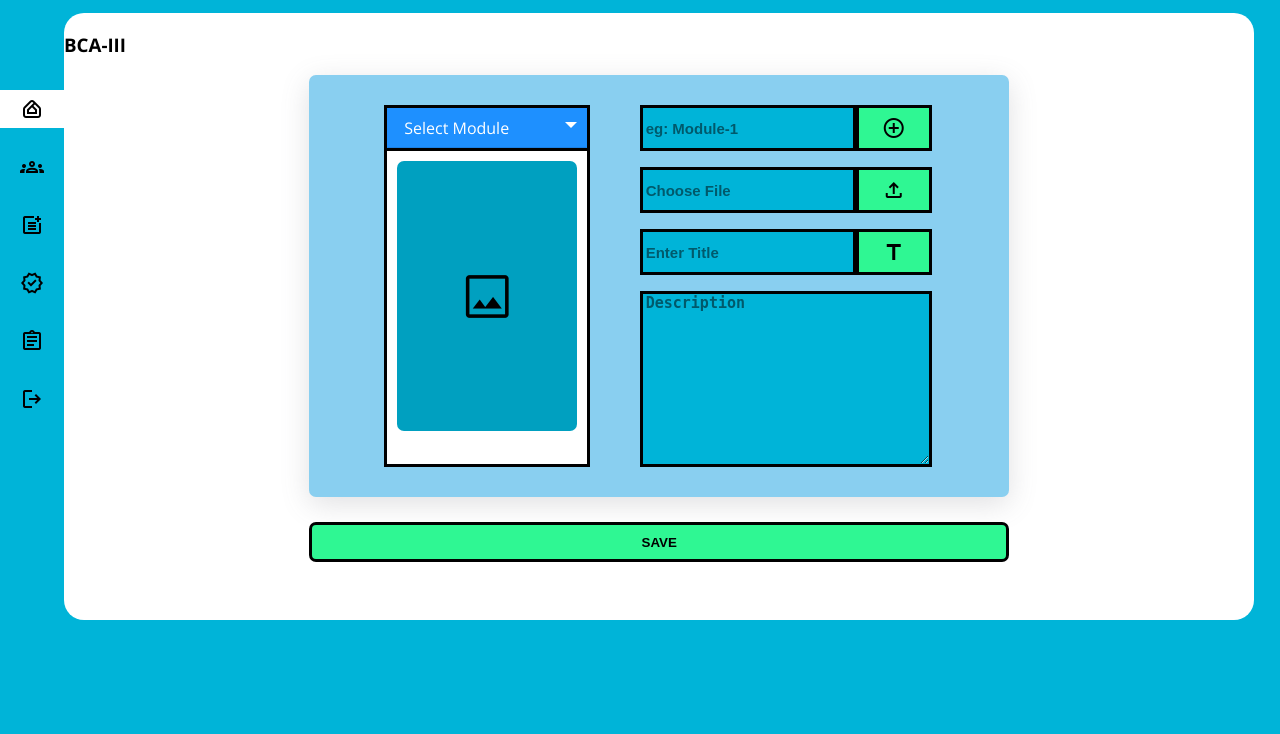
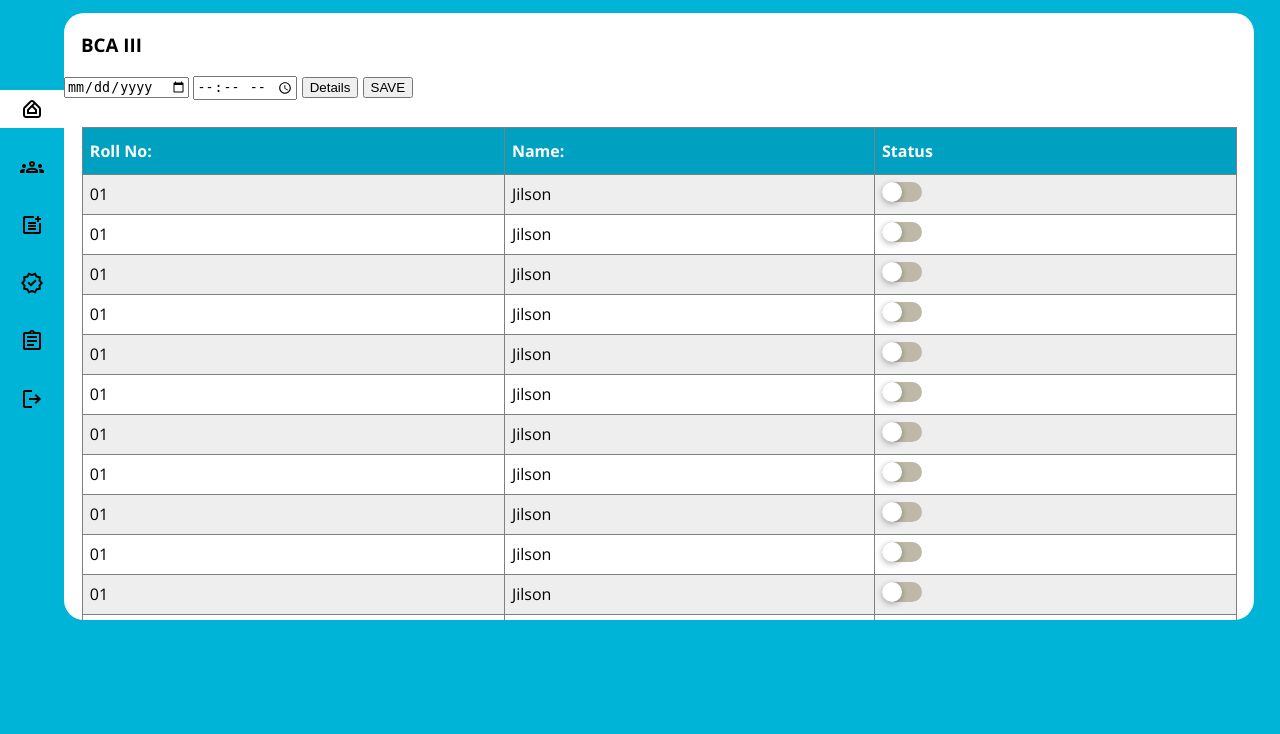
Before and after one commit to MatthewsM2/Online-Classroom-Management-System, a PHP site: page /Teacher_View/body.html in a window 1280 px wide. Shown: the top 734 px of the page. Run offline with PHP 8.4, Linux system fonts and the light colour scheme.

Commit message:
Added Attand Section

```diff
--- a/Student_View/student.html
+++ b/Student_View/student.html
@@ -8,7 +8,8 @@
     <title>Student</title>
     <link href="https://fonts.googleapis.com/css2?family=Open+Sans:wght@300&display=swap" rel="stylesheet">
     <link href="https://fonts.googleapis.com/css2?family=Open+Sans:wght@700&display=swap" rel="stylesheet">
-    <link rel="stylesheet" href="https://fonts.googleapis.com/css2?family=Material+Symbols+Outlined:opsz,wght,FILL,GRAD@48,400,0,0" />
+    <link rel="stylesheet"
+        href="https://fonts.googleapis.com/css2?family=Material+Symbols+Outlined:opsz,wght,FILL,GRAD@48,400,0,0" />
     <link rel="stylesheet" href="studentCss.css">
     <script src="/MiniProject/script.js"></script>
 </head>
@@ -90,7 +91,7 @@
 
             <div class="addButton" onclick="PopUpAddClass()">
                 <span class="material-symbols-outlined addIcon">
-                group_add
+                    group_add
                 </span>
 
             </div>
--- /dev/null
+++ b/Teacher_View/MainDiv4.css
@@ -0,0 +1,3 @@
+.MainDiv4{
+    display: block;
+}
--- a/Teacher_View/body.html
+++ b/Teacher_View/body.html
@@ -13,6 +13,8 @@
     <link rel="stylesheet" href="styling.css">
     <link rel="stylesheet" href="studentIcon.css">
     <link rel="stylesheet" href="selectboxCss.css">
+    <link rel="stylesheet" href="MainDiv4.css">
+    <link rel="stylesheet" href="toggleBtn.css">
 
 </head>
 
@@ -190,7 +192,7 @@
             </table>
         </div>
         <div class="MainDiv MainDiv3">
-            <h3>BCA-III</h3>
+            <h3 id="class-title">BCA-III</h3>
 
 
 
@@ -230,7 +232,8 @@
 
                         <label for="selectFile">
                             <div class="SF-container">
-                                <input type="text" class="input-upload-class" id="choose-file-click" placeholder="Choose File">
+                                <input type="text" class="input-upload-class" id="choose-file-click"
+                                    placeholder="Choose File">
                                 <div class="span-icon-container">
                                     <span class="material-symbols-outlined upload-icon">
                                         file_upload
@@ -257,10 +260,179 @@
             </div>
 
         </div>
+        <div class="MainDiv MainDiv4">
+            <h3 id="class-title">BCA III</h3>
+            <input type="date">
+            <input type="time">
+            <input type="button" value="Details">
+            <input type="button" value="SAVE">
+            <table id="StudentTable">
+                <tr>
+                    <th>Roll No:</th>
+                    <th>Name:</th>
+                    <th>Status</th>
+                </tr>
+                <tr>
+                    <td>01</td>
+                    <td>Jilson</td>
+                    <td>
+                        <div class="container">
+                            <label class="switch"><input type="checkbox" />
+                                <div></div>
+                            </label>
+                        </div>
+                    </td>
+                </tr>
+                <tr>
+                    <td>01</td>
+                    <td>Jilson</td>
+                    <td>
+                        <div class="container">
+                            <label class="switch"><input type="checkbox" />
+                                <div></div>
+                            </label>
+                        </div>
+                    </td>
+                </tr>
+                <tr>
+                    <td>01</td>
+                    <td>Jilson</td>
+                    <td>
+                        <div class="container">
+                            <label class="switch"><input type="checkbox" />
+                                <div></div>
+                            </label>
+                        </div>
+                    </td>
+                </tr>
+                <tr>
+                    <td>01</td>
+                    <td>Jilson</td>
+                    <td>
+                        <div class="container">
+                            <label class="switch"><input type="checkbox" />
+                                <div></div>
+                            </label>
+                        </div>
+                    </td>
+                </tr>
+                <tr>
+                    <td>01</td>
+                    <td>Jilson</td>
+                    <td>
+                        <div class="container">
+                            <label class="switch"><input type="checkbox" />
+                                <div></div>
+                            </label>
+                        </div>
+                    </td>
+                </tr>
+                <tr>
+                    <td>01</td>
+                    <td>Jilson</td>
+                    <td>
+                        <div class="container">
+                            <label class="switch"><input type="checkbox" />
+                                <div></div>
+                            </label>
+                        </div>
+                    </td>
+                </tr>
+                <tr>
+                    <td>01</td>
+                    <td>Jilson</td>
+                    <td>
+                        <div class="container">
+                            <label class="switch"><input type="checkbox" />
+                                <div></div>
+                            </label>
+                        </div>
+                    </td>
+                </tr>
+                <tr>
+                    <td>01</td>
+                    <td>Jilson</td>
+                    <td>
+                        <div class="container">
+                            <label class="switch"><input type="checkbox" />
+                                <div></div>
+                            </label>
+                        </div>
+                    </td>
+                </tr>
+                <tr>
+                    <td>01</td>
+                    <td>Jilson</td>
+                    <td>
+                        <div class="container">
+                            <label class="switch"><input type="checkbox" />
+                                <div></div>
+                            </label>
+                        </div>
+                    </td>
+                </tr>
+                <tr>
+                    <td>01</td>
+                    <td>Jilson</td>
+                    <td>
+                        <div class="container">
+                            <label class="switch"><input type="checkbox" />
+                                <div></div>
+                            </label>
+                        </div>
+                    </td>
+                </tr>
+                <tr>
+                    <td>01</td>
+                    <td>Jilson</td>
+                    <td>
+                        <div class="container">
+                            <label class="switch"><input type="checkbox" />
+                                <div></div>
+                            </label>
+                        </div>
+                    </td>
+                </tr>
+                <tr>
+                    <td>01</td>
+                    <td>Jilson</td>
+                    <td>
+                        <div class="container">
+                            <label class="switch"><input type="checkbox" />
+                                <div></div>
+                            </label>
+                        </div>
+                    </td>
+                </tr>
+                <tr>
+                    <td>01</td>
+                    <td>Jilson</td>
+                    <td>
+                        <div class="container">
+                            <label class="switch"><input type="checkbox" />
+                                <div></div>
+                            </label>
+                        </div>
+                    </td>
+                </tr>
+                <tr>
+                    <td>01</td>
+                    <td>Jilson</td>
+                    <td>
+                        <div class="container">
+                            <label class="switch"><input type="checkbox" />
+                                <div></div>
+                            </label>
+                        </div>
+                    </td>
+                </tr>
+            </table>
+        </div>
     </div>
     </div>
 </body>
 <script src="/MiniProject/script.js"></script>
 <script src="selectbox.js"></script>
 <script src="fileSelect.js"></script>
+
 </html>
--- a/Teacher_View/index_teacher.html
+++ b/Teacher_View/index_teacher.html
@@ -8,7 +8,8 @@
     <title>Teacher</title>
     <link href="https://fonts.googleapis.com/css2?family=Open+Sans:wght@300&display=swap" rel="stylesheet">
     <link href="https://fonts.googleapis.com/css2?family=Open+Sans:wght@700&display=swap" rel="stylesheet">
-    <link rel="stylesheet" href="https://fonts.googleapis.com/css2?family=Material+Symbols+Outlined:opsz,wght,FILL,GRAD@48,400,0,0" />
+    <link rel="stylesheet"
+        href="https://fonts.googleapis.com/css2?family=Material+Symbols+Outlined:opsz,wght,FILL,GRAD@48,400,0,0" />
     <link rel="stylesheet" href="index_teacherCss.css">
     <script src="/MiniProject/script.js"></script>
 </head>
--- a/Teacher_View/selectboxCss.css
+++ b/Teacher_View/selectboxCss.css
@@ -31,7 +31,8 @@
 }
 
 /*style the items (options), including the selected item:*/
-  .select-items div,.select-selected {
+.select-items div,
+.select-selected {
   color: #ffffff;
   padding: 8px 16px;
   border: 1px solid transparent;
@@ -55,6 +56,7 @@
   display: none;
 }
 
-  .select-items div:hover, .same-as-selected {
+.select-items div:hover,
+.same-as-selected {
   background-color: rgba(0, 0, 0, 0.1);
 }
--- a/Teacher_View/studentIcon.css
+++ b/Teacher_View/studentIcon.css
@@ -25,9 +25,12 @@
 }
 
 .MainDiv3 {
-  display: block;
+  display: none;
 }
 /* Add Files & Module Page Css */
+#class-title{
+  margin-left: 17px;
+}
 .uploadDiv-Container {
   display: flex;
   gap: 25px;
@@ -41,9 +44,6 @@
   display: flex;
 }
 
-
-
-
 .uploadDiv {
   margin: auto;
   display: flex;
@@ -51,12 +51,12 @@
   height: 270px;
   border-radius: 7px;
   background-color: #00a0c0;
-  }
+}
 .uploadDiv-Icon {
   margin: auto;
   font-size: 57px;
 }
-#thumb{
+#thumb {
   align-self: center;
   width: 180px;
   height: 270px;
@@ -65,7 +65,7 @@
   margin: 0px;
   display: none;
 }
-.title-icon{
+.title-icon {
   margin: auto;
 }
 #Input-Type-File {
@@ -85,7 +85,7 @@
   flex-direction: column;
   justify-content: space-between;
   align-items: center;
-  background-color:#89CFF0;
+  background-color: #89cff0;
 
   width: 297px;
 }
@@ -99,14 +99,14 @@
   padding-top: 30px;
   padding-bottom: 30px;
   justify-content: center;
-  background-color:#89CFF0;
+  background-color: #89cff0;
   box-shadow: rgba(100, 100, 111, 0.2) 0px 7px 29px 0px;
 }
-.sub-Master-Container{
+.sub-Master-Container {
   display: flex;
   flex-direction: column;
 }
-.custom-select{
+.custom-select {
   width: 200px;
   border: solid black;
 }
@@ -122,14 +122,14 @@
 .SF-container {
   display: flex;
 }
-#choose-file-click{
+#choose-file-click {
   cursor: pointer;
   caret-color: transparent;
 }
 .txtbox-title {
   height: 40px;
 }
-.input-upload-class{
+.input-upload-class {
   font-size: 15px;
   color: white;
   font-weight: 700;
@@ -141,17 +141,17 @@
   width: 207px;
   height: 40px;
   background-color: #00b4d8;
-  border: solid black ;
+  border: solid black;
 }
-.input-upload-class::placeholder{
+.input-upload-class::placeholder {
   color: rgb(0, 0, 0);
   opacity: 0.5;
 }
-.inp-upl-cls-Des{
-width:283px;
-height: 170px;
+.inp-upl-cls-Des {
+  width: 283px;
+  height: 170px;
 }
-.span-icon-container{
+.span-icon-container {
   display: flex;
   width: 70px;
   height: 40px;
@@ -159,11 +159,11 @@ height: 170px;
   border: solid black;
 }
 
-.upload-icon{
+.upload-icon {
   margin: auto;
   cursor: pointer;
 }
-.saveBtn{
+.saveBtn {
   align-self: center;
   width: 700px;
   height: 40px;
--- /dev/null
+++ b/Teacher_View/toggleBtn.css
@@ -0,0 +1,42 @@
+.container {
+  margin: 0px;
+  padding: 0px;
+}
+
+/** Switch
+   -------------------------------------*/
+
+.switch input {
+  position: absolute;
+  opacity: 0;
+}
+
+/**
+   * 1. Adjust this to size
+   */
+
+.switch {
+  display: inline-block;
+  font-size: 20px; /* 1 */
+  height: 1em;
+  width: 2em;
+  background: #bdb9a6;
+  border-radius: 1em;
+}
+
+.switch div {
+  height: 1em;
+  width: 1em;
+  border-radius: 1em;
+  background: #fff;
+  box-shadow: 0 0.1em 0.3em rgba(0, 0, 0, 0.3);
+  -webkit-transition: all 300ms;
+  -moz-transition: all 300ms;
+  transition: all 300ms;
+}
+
+.switch input:checked + div {
+  -webkit-transform: translate3d(100%, 0, 0);
+  -moz-transform: translate3d(100%, 0, 0);
+  transform: translate3d(100%, 0, 0);
+}
```
Also changed, not shown: Student_View/studentCss.css (+5 -5 lines), Teacher_View/fileSelect.js (+10 -13 lines), Teacher_View/index_teacherCss.css (+5 -5 lines), Teacher_View/styling.css (+19 -16 lines), script.js (+4 -5 lines). Lines whose indentation alone changed are shown as unchanged.
